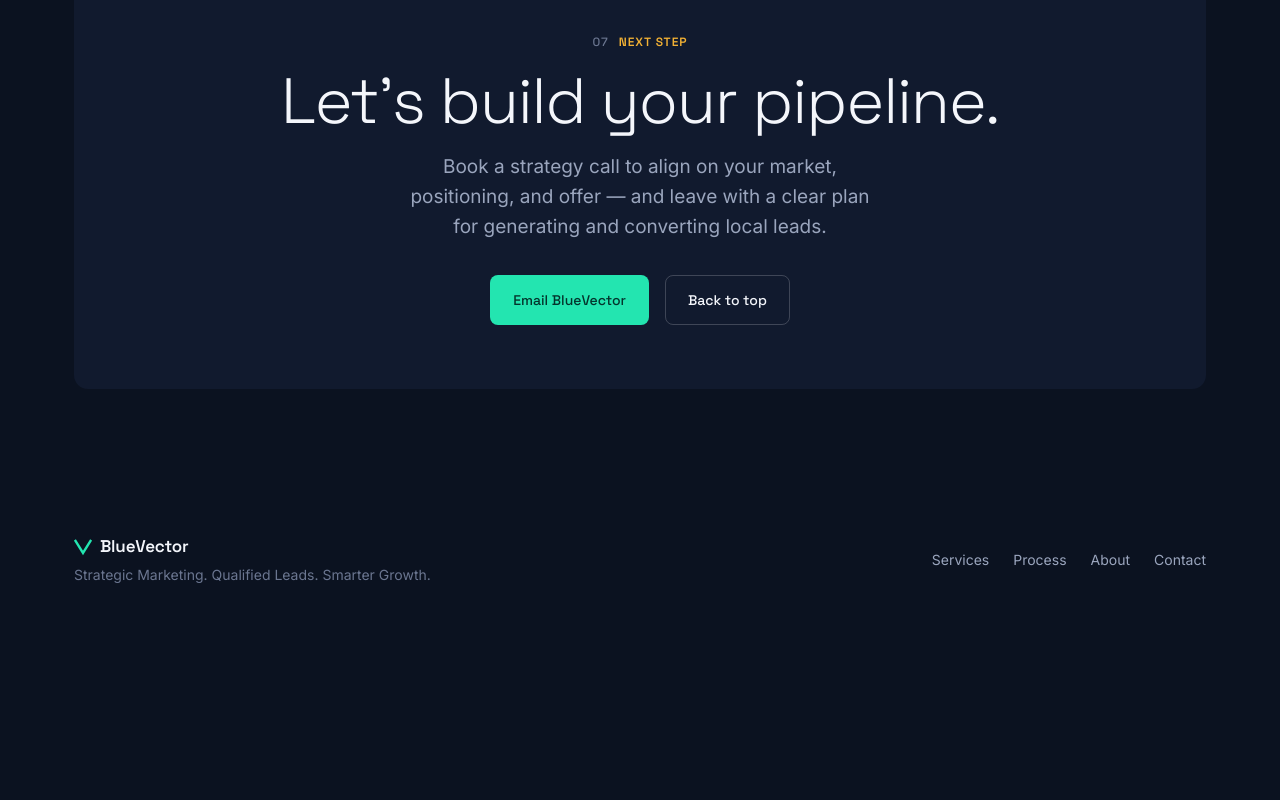
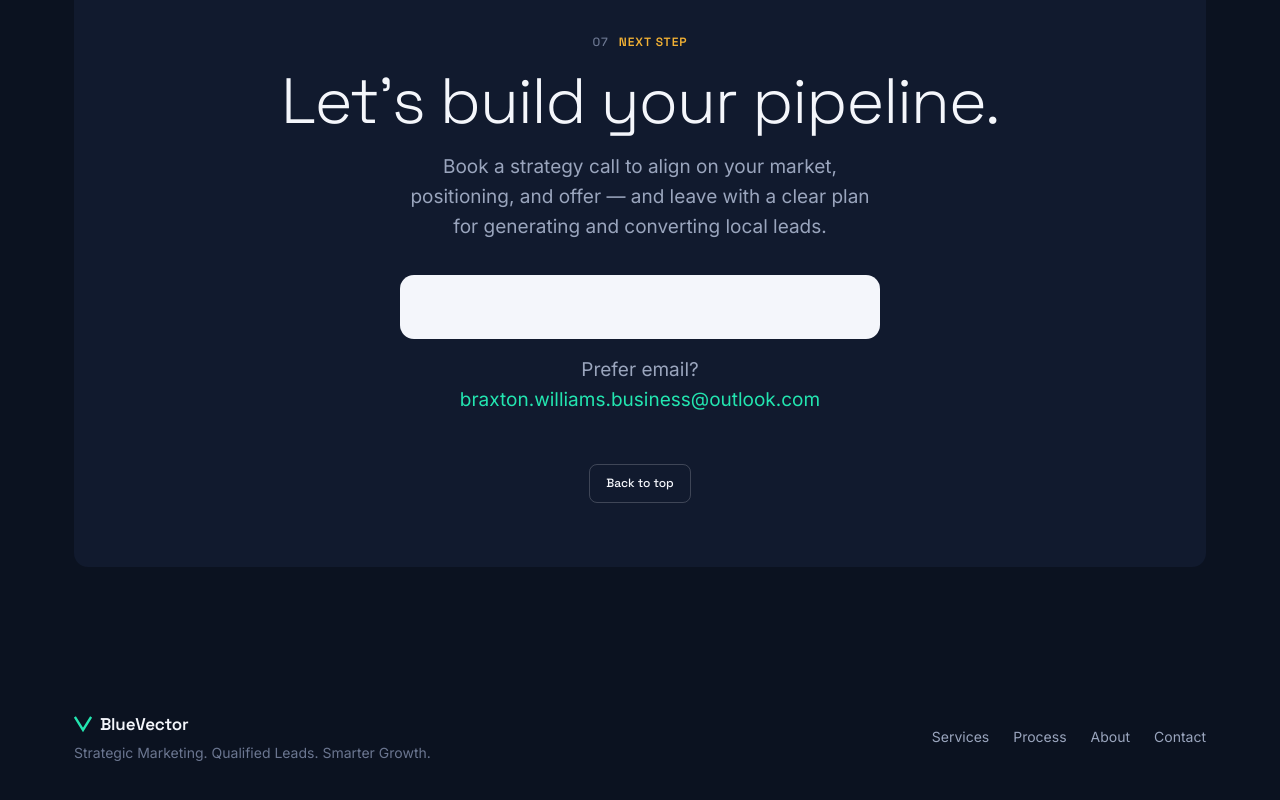
Before and after one commit to BWBlueVector/BlueVector-Website, a plain HTML site: page index.html in a window 1280 px wide. Shown: the part 9973-10773 px from the top of the page. Before the commit the page ends 10608 px from the top, so only its background shows below. Drawn offline with Linux system fonts and the light colour scheme; a script that the page names is missing.

Commit message:
Add HubSpot form embed to contact section
Replaces the mailto-only CTA with a real lead-capture form wired to
the BlueVector HubSpot portal, with an email fallback link.

```diff
--- a/index.html
+++ b/index.html
@@ -386,10 +386,13 @@
         <div class="eyebrow" style="justify-content:center; display:flex;"><span class="eyebrow-index">07</span>Next step</div>
         <h2>Let's build your pipeline.</h2>
         <p>Book a strategy call to align on your market, positioning, and offer — and leave with a clear plan for generating and converting local leads.</p>
-        <div class="cta-ctas">
-          <a href="mailto:braxton.williams.business@outlook.com?subject=Strategy%20call%20request" class="btn btn-primary">Email BlueVector</a>
-          <a href="#top" class="btn btn-ghost">Back to top</a>
+
+        <div class="hubspot-form-wrap">
+          <div id="hubspotForm"></div>
         </div>
+
+        <p class="contact-fallback">Prefer email? <a href="mailto:braxton.williams.business@outlook.com?subject=Strategy%20call%20request">braxton.williams.business@outlook.com</a></p>
+        <a href="#top" class="btn btn-ghost btn-sm" style="margin-top: var(--space-2);">Back to top</a>
       </div>
     </div>
   </section>
@@ -419,5 +422,16 @@
 </footer>
 
 <script src="script.js"></script>
+<script charset="utf-8" type="text/javascript" src="https://js.hsforms.net/forms/embed/v2.js"></script>
+<script>
+  if (window.hbspt) {
+    hbspt.forms.create({
+      region: "na2",
+      portalId: "246629302",
+      formId: "b47fd401-8936-406a-9962-bc28aa545b09",
+      target: "#hubspotForm"
+    });
+  }
+</script>
 </body>
 </html>
--- a/styles.css
+++ b/styles.css
@@ -677,6 +677,22 @@ nav {
 .cta-section p { max-width: 480px; margin: 0 auto var(--space-4); font-size: var(--text-subheading); }
 .cta-ctas { display: flex; gap: var(--space-2); justify-content: center; flex-wrap: wrap; }
 
+.hubspot-form-wrap {
+  background: var(--color-bone);
+  border-radius: var(--radius-card);
+  padding: var(--space-4);
+  max-width: 480px;
+  margin: 0 auto var(--space-2);
+  text-align: left;
+}
+
+.contact-fallback {
+  font-size: var(--text-body-sm);
+  color: var(--color-muted);
+  margin-bottom: var(--space-2);
+}
+.contact-fallback a { color: var(--color-teal); }
+
 /* Footer */
 footer { padding: var(--space-6) 0; }
 .footer-inner {
```
